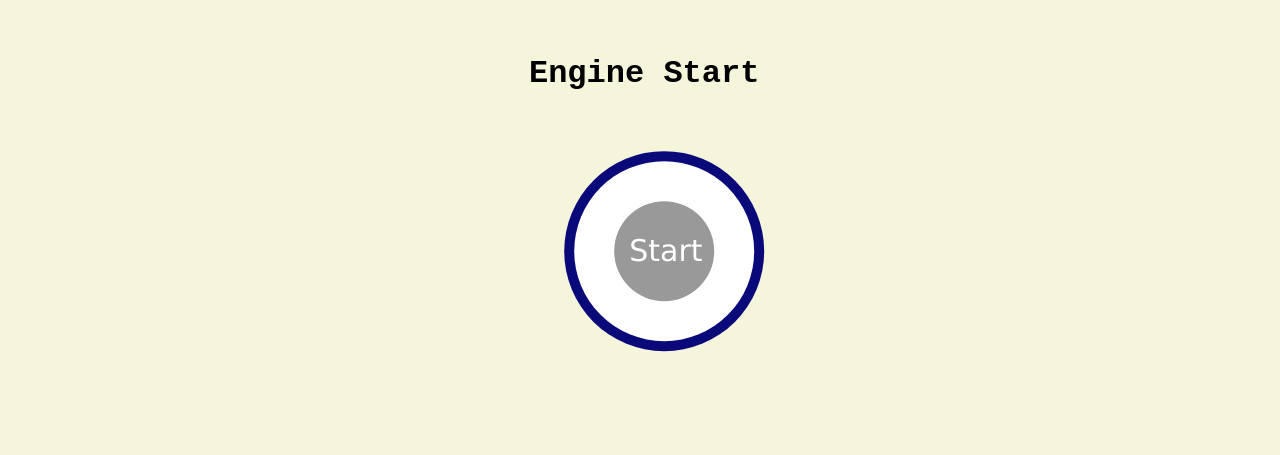
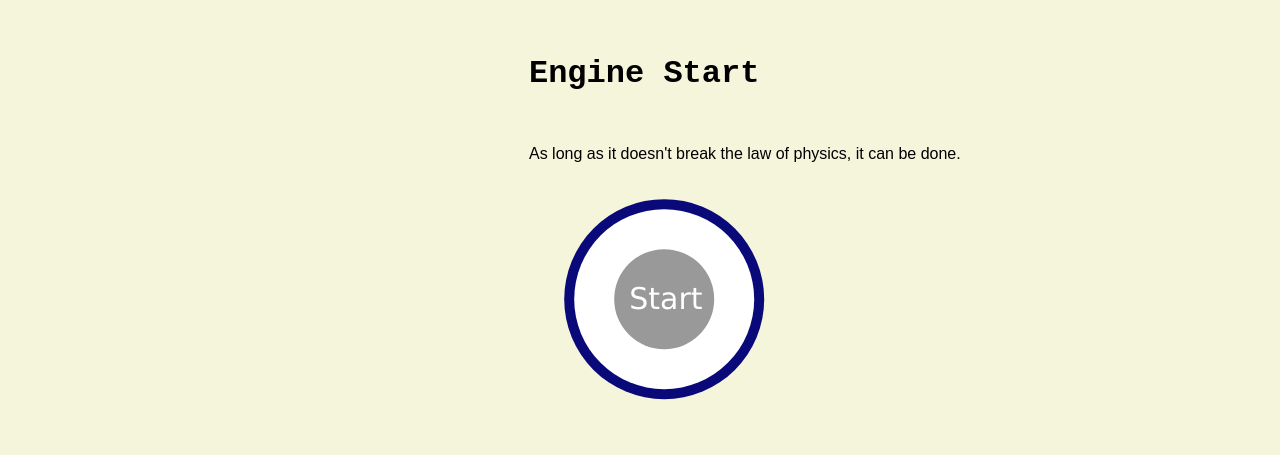
Before and after one commit to stella-vir/cyberVehicle, a plain HTML site: page index.html in a window 1280 px wide. Shown: the part 830-1285 px from the top of the page. Drawn offline with Linux system fonts and the light colour scheme.

Commit message:
As long as it doesnt break the law of physics, it can be done

```diff
--- a/index.html
+++ b/index.html
@@ -12,6 +12,7 @@
     </header>
     <main>
       <h3>Engine Start</h3>
+      <p>As long as it doesn't break the law of physics, it can be done.</p>
       <canvas class="canvas" id="canvas"></canvas>
     </main>
   </body>
```
Also changed, not shown: 1 other file.
